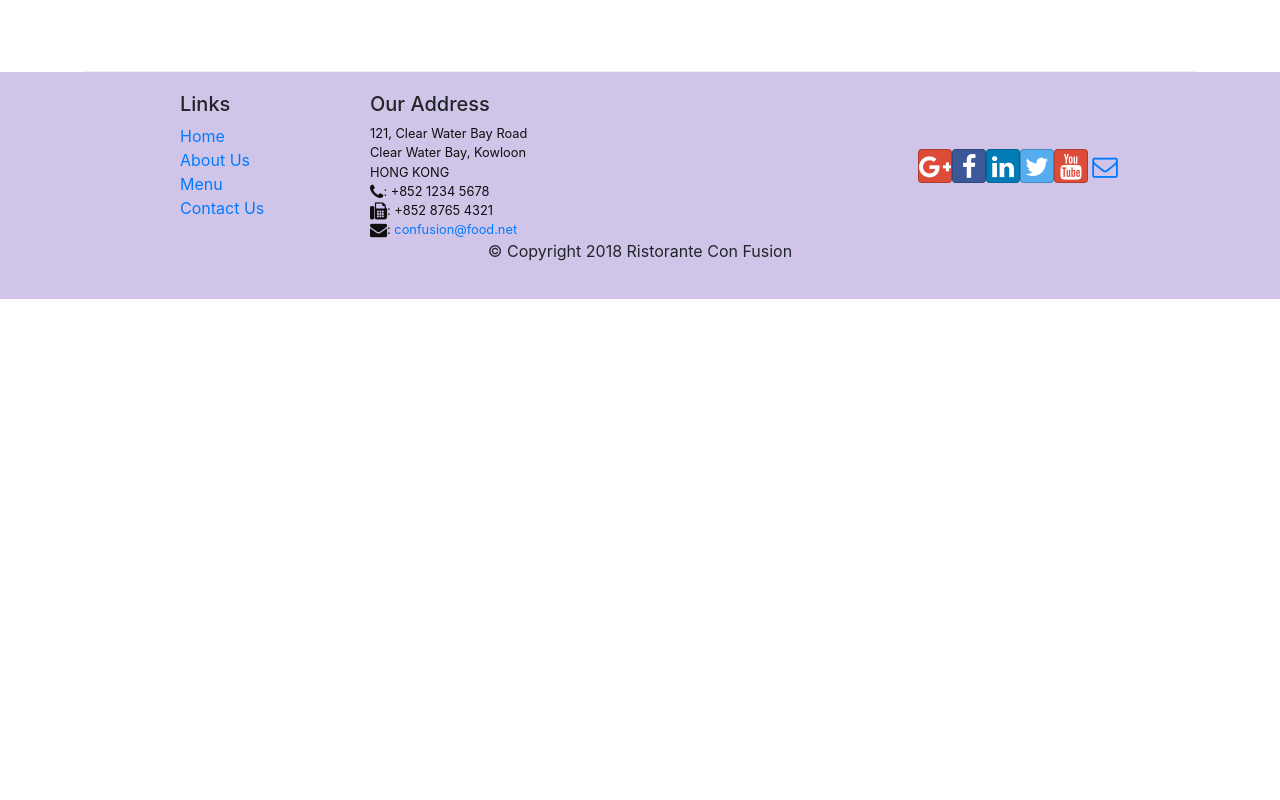
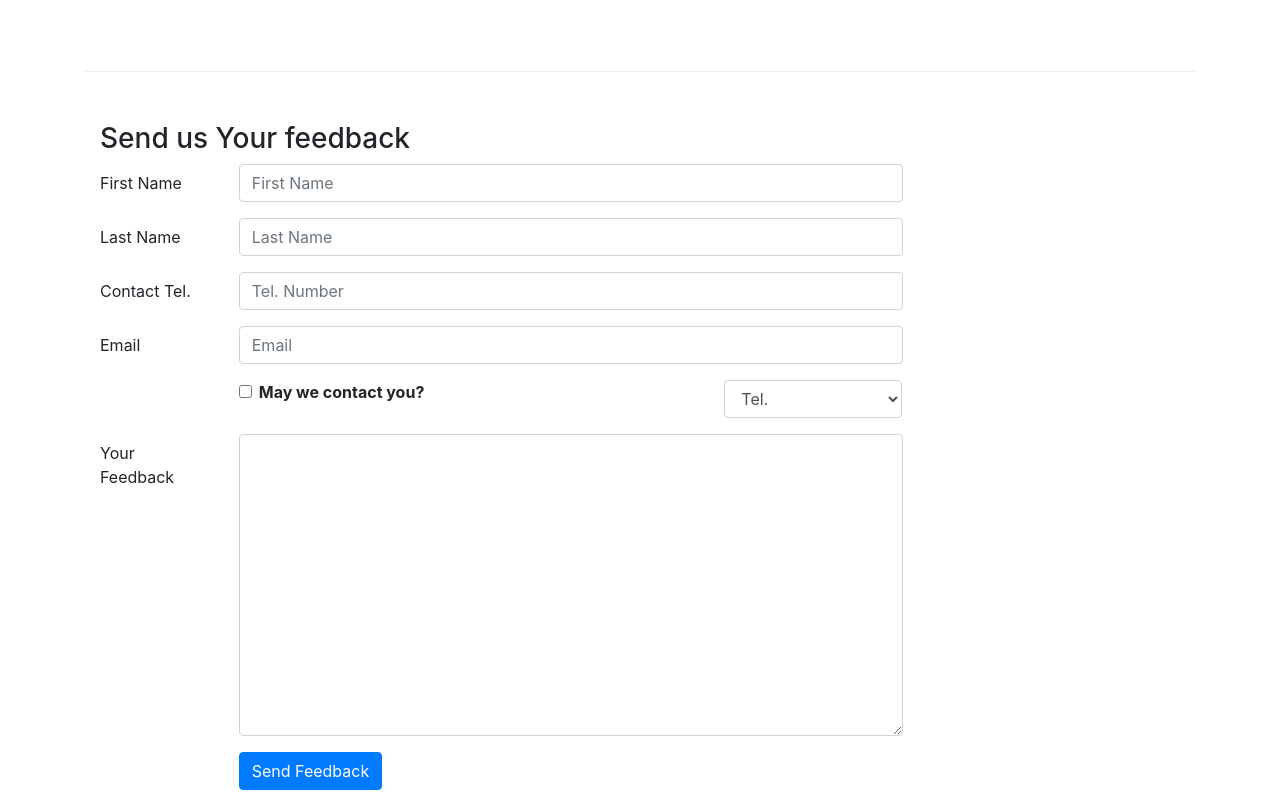
Before and after one commit to kimoon17/hkust_first_react_app, a React (Create React App) app: page /contactus in a window 1280 px wide. Shown: the part 800-1600 px from the top of the page. Before the commit the page ends 1099 px from the top, so only its background shows below. Built offline with nearby package versions, Linux system fonts and the light colour scheme.

Commit message:
controlled forms

```diff
--- a/src/components/ContactComponent.js
+++ b/src/components/ContactComponent.js
@@ -1,8 +1,43 @@
-import React from "react";
-import { Breadcrumb, BreadcrumbItem } from "reactstrap";
+import React, { Component } from "react";
+import { Breadcrumb, BreadcrumbItem, Button, Form, FormGroup, Label, Input, Col } from "reactstrap";
 import { Link } from "react-router-dom";
 
-function Contact(props) {
+class Contact extends Component {
+
+  constructor(props) {
+    super(props);
+
+    this.state = {
+      firstname: '',
+      lastname: '',
+      telnum: '',
+      email: '',
+      agree: false,
+      contactType: 'Tel.',
+      message: ''
+    }
+
+    this.handleSubmit = this.handleSubmit.bind(this);
+    this.handleInputChange = this.handleInputChange.bind(this);
+  }
+
+  handleInputChange(event) {
+    const target = event.target;
+    const value = target.type === 'checkbox' ? target.checked : target.value;
+    const name = target.name;
+
+    this.setState({
+      [name]: value
+    });
+  }
+
+  handleSubmit(event) {
+    console.log("Current State is: " + JSON.stringify(this.state));
+    alert("Current State is: " + JSON.stringify(this.state));
+    event.preventDefault();
+  }
+
+  render() {
     return (
       <div className="container">
         <div className="row">
@@ -63,8 +98,80 @@
             </div>
           </div>
         </div>
+        <div className="row row-content">
+          <div className="col-12">
+            <h3>Send us Your feedback</h3>
+          </div>
+          <div className="col-12 col-md-9">
+            <Form onSubmit={this.handleSubmit}>
+              <FormGroup row>
+                <Label htmlFor="firstname" md={2}>
+                  First Name
+                </Label>
+                <Col md={10}>
+                  <Input type="text" id="firstname" name="firstname" placeholder="First Name" value={this.state.firstname} onChange={this.handleInputChange}></Input>
+                </Col>
+              </FormGroup>
+              <FormGroup row>
+                <Label htmlFor="lastname" md={2}>
+                  Last Name
+                </Label>
+                <Col md={10}>
+                  <Input type="text" id="lastname" name="lastname" placeholder="Last Name" value={this.state.lastname} onChange={this.handleInputChange}></Input>
+                </Col>
+              </FormGroup>
+              <FormGroup row>
+                <Label htmlFor="telnum" md={2}>
+                  Contact Tel.
+                </Label>
+                <Col md={10}>
+                  <Input type="tel" id="telnum" name="telnum" placeholder="Tel. Number" value={this.state.telnum} onChange={this.handleInputChange}></Input>
+                </Col>
+              </FormGroup>
+              <FormGroup row>
+                <Label htmlFor="email" md={2}>
+                  Email
+                </Label>
+                <Col md={10}>
+                  <Input type="email" id="email" name="email" placeholder="Email" value={this.state.email} onChange={this.handleInputChange}></Input>
+                </Col>
+              </FormGroup>
+              <FormGroup row>
+                <Col md={{size: 6, offset: 2}}>
+                  <FormGroup check>
+                    <Label check>
+                      <Input type="checkbox" name="agree" checked={this.state.agree} onChange={this.handleInputChange}/> {' '}<strong>May we contact you?</strong>
+                    </Label>
+                  </FormGroup>
+                </Col>
+                <Col md={{size: 3, offset: 1}}>
+                  <Input type="select" name="contactType" value={this.state.contactType} onChange={this.handleInputChange}>
+                    <option>Tel.</option>
+                    <option>Email</option>
+                  </Input>
+                </Col>
+              </FormGroup>
+              <FormGroup row>
+                <Label htmlFor="message" md={2}>
+                  Your Feedback
+                </Label>
+                <Col md={10}>
+                  <Input type="textarea" id="message" name="message" rows="12" value={this.state.message} onChange={this.handleInputChange}></Input>
+                </Col>
+              </FormGroup>
+              <FormGroup row>
+                <Col md={{size: 10, offset: 2}}>
+                  <Button type="submit" color="primary">
+                    Send Feedback
+                  </Button>
+                </Col>
+              </FormGroup>
+            </Form>
+          </div>
+        </div>
       </div>
     );
   }
+}
 
 export default Contact;
```
Lines whose indentation alone changed are shown as unchanged.
